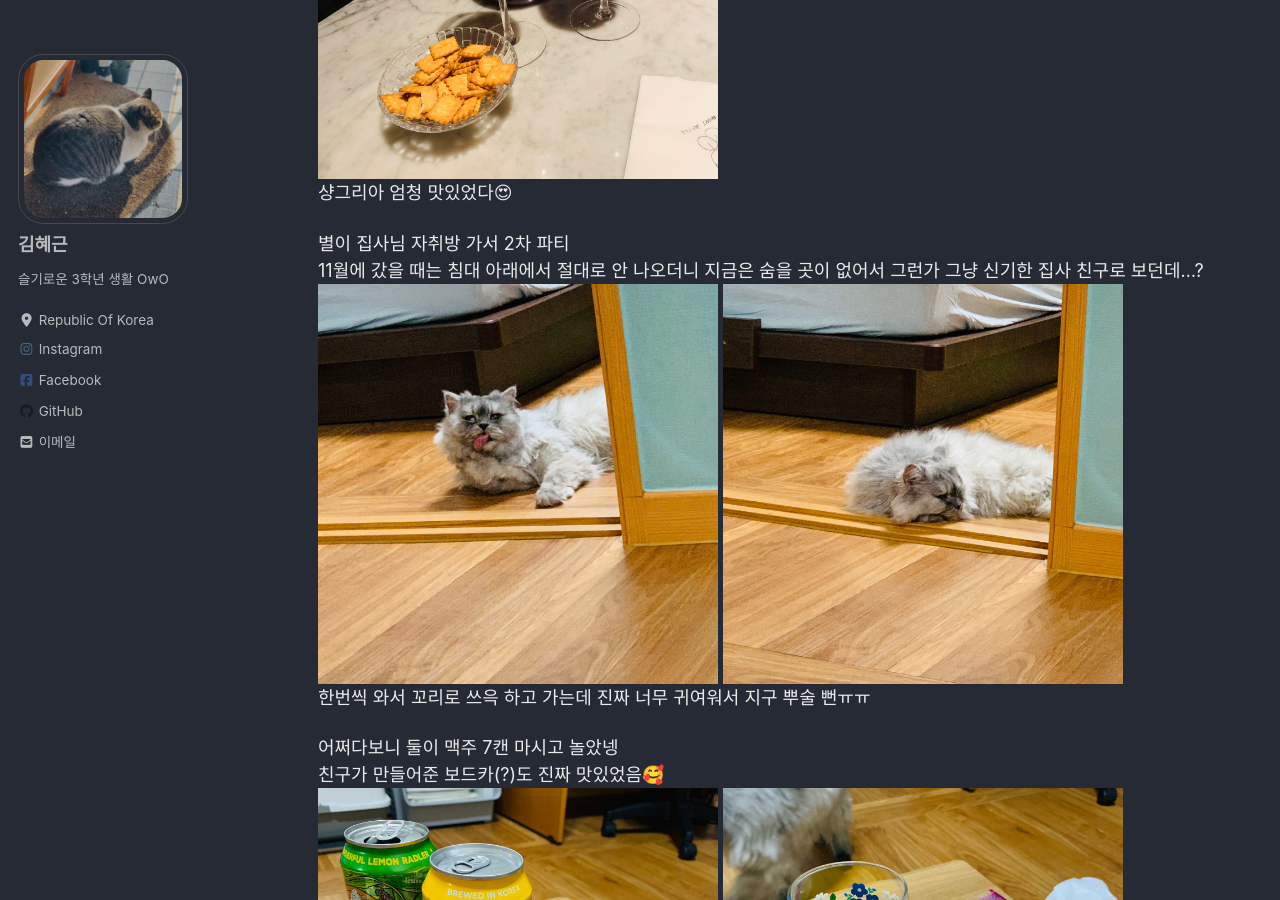
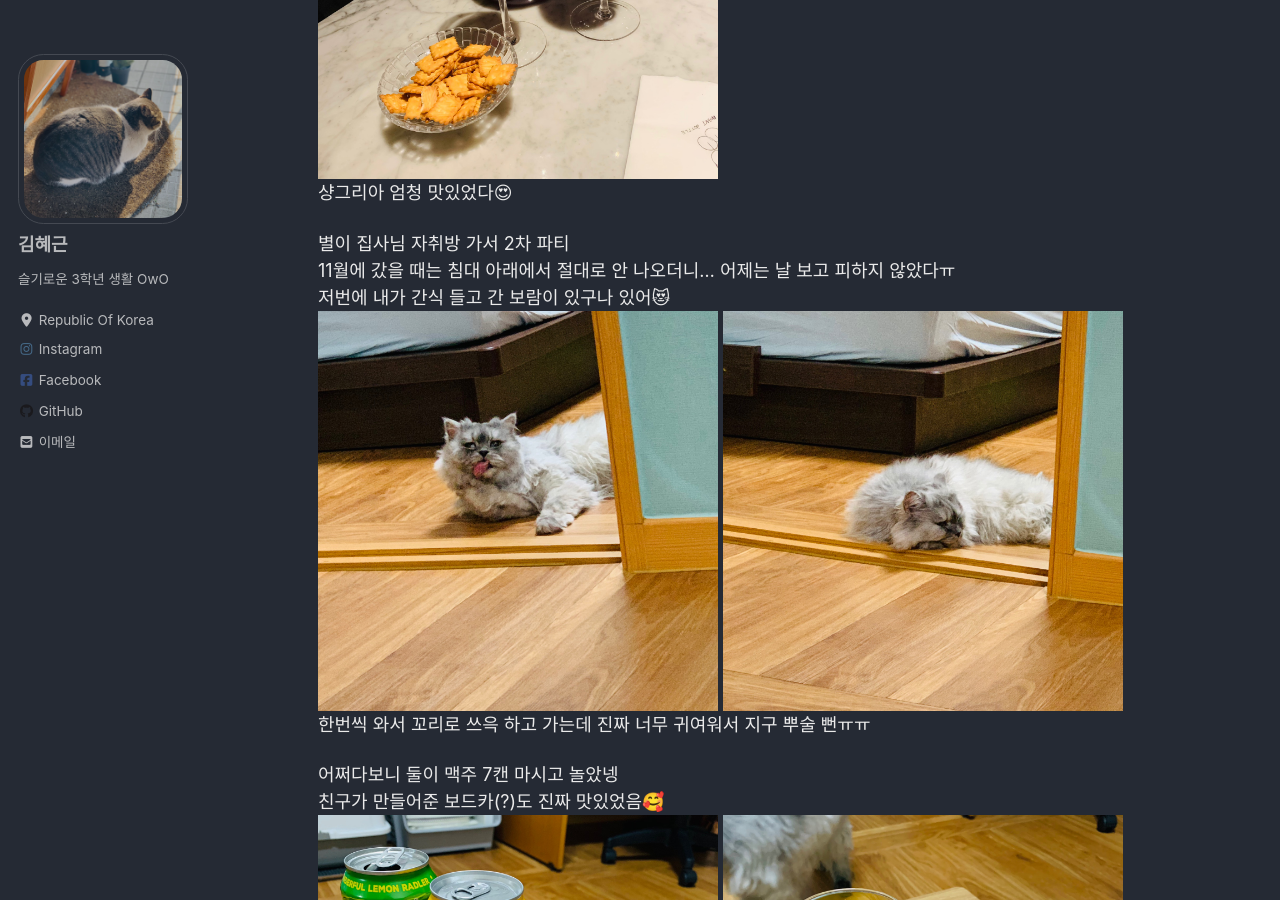
Before and after one commit to hyegeun/hyegeun.github.io, a Jekyll site: the page built from _posts/Diary/2021-02-28-post7.md, in a window 1280 px wide and 900 px high, scrolled down 551 px. Built offline with Jekyll 4.4.1, drawn with Linux system fonts in a browser that asks for light colours; cached includes are drawn as plain includes; nearby versions of some CDN libraries; a script that is not in the unit is left out; comment, search, counter and statistics services are not loaded.

Commit message:
Update 2021-02-28-post7.md

```diff
--- a/_posts/Diary/2021-02-28-post7.md
+++ b/_posts/Diary/2021-02-28-post7.md
@@ -14,7 +14,8 @@ categories:
 
 
 별이 집사님 자취방 가서 2차 파티
-11월에 갔을 때는 침대 아래에서 절대로 안 나오더니 지금은 숨을 곳이 없어서 그런가 그냥 신기한 집사 친구로 보던데...?
+11월에 갔을 때는 침대 아래에서 절대로 안 나오더니... 어제는 날 보고 피하지 않았다ㅠ
+저번에 내가 간식 들고 간 보람이 있구나 있어😻
 <img src="/assets/images/photo/post7/post7_photo2.jpg" width="400px" height="400px" alt="photo1"> <img src="/assets/images/photo/post7/post7_photo5.jpg" width="400px" height="400px" alt="photo1">
 한번씩 와서 꼬리로 쓰윽 하고 가는데 진짜 너무 귀여워서 지구 뿌술 뻔ㅠㅠ
 
```
